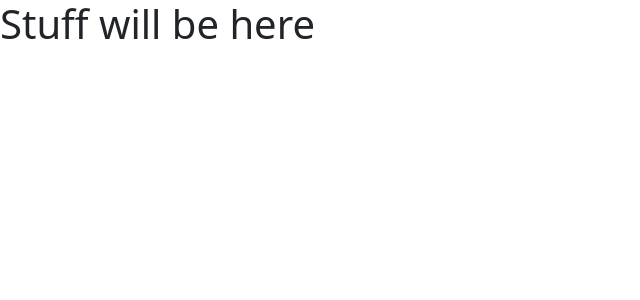
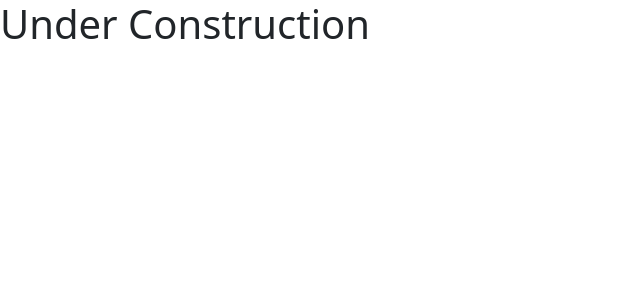
Before and after one commit to lorenzjdr/website, a React (Vite) app: page /website/blog in a window 1280 px wide. Shown: the top 300 px of the page, without its empty margins (0-640 px from the left). Built offline with nearby package versions, Linux system fonts and the light colour scheme.

Commit message:
changed the message

```diff
--- a/src/Pages/Blog/Blog.tsx
+++ b/src/Pages/Blog/Blog.tsx
@@ -2,7 +2,7 @@
 const Blog = () =>
 {
    return (
-      <h1>Stuff will be here</h1>
+      <h1>Under Construction</h1>
    );
 }
 
--- a/src/components/Message/Message.tsx
+++ b/src/components/Message/Message.tsx
@@ -1,4 +1,4 @@
-import './Message.css'; // Import the stylesheet
+import './Message.css';
 
 const Message = () => {
   return (
@@ -6,8 +6,6 @@ const Message = () => {
     <div className="message-container">
       <h1 className="message-text">Lorenz De Robles</h1>
       <p className='about'>
-         Hi my name is Lorenz!<br>
-         </br>
          I'm a sophomore at Texas State University
          studying Computer Science.<br></br>
          I'm passionate about learning new things!
```
